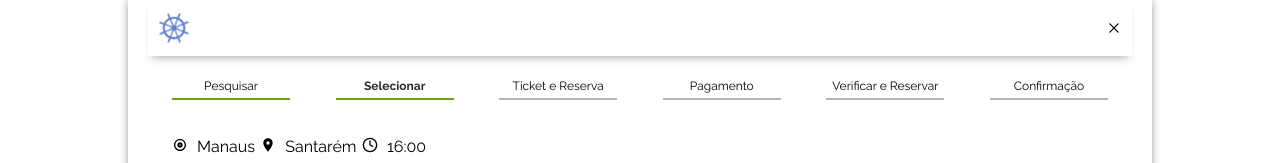
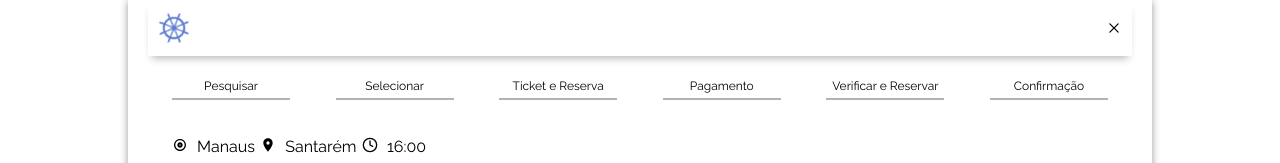
Before and after one commit to mandacaru08/ab-fullstack, a React (Vite) app: page /purchase/select in a window 1280 px wide. Shown: the top 163 px of the page. Built offline with nearby package versions, Linux system fonts and the light colour scheme; no server answers.

Commit message:
refact: refact context and inputs

```diff
--- a/src/App.jsx
+++ b/src/App.jsx
@@ -1,6 +1,7 @@
 import { BrowserRouter, Routes, Route } from "react-router-dom";
 
 import { TicketProvider } from "./contexts/ticket-context/TicketContext";
+import { ProgressProvider } from "./contexts/progress-context/ProgressContext";
 
 import Home from "./pages/homepage/Home";
 import SignIn from "./pages/user/SignIn";
@@ -13,12 +14,13 @@ import TicketOverview from "./pages/purchase/TicketOverview";
 
 function App() {
   return (
+    <BrowserRouter>
       <TicketProvider>
-      <BrowserRouter>
+        <ProgressProvider>
           <Routes>
-          <Route path="/" element={<Home />} />
             <Route path="/sign-in" element={<SignIn />} />
             <Route path="/sign-up" element={<SignUp />} />
+            <Route path="/" element={<Home />} />
             <Route path="/purchase/select" element={<Select />} />
             <Route
               path="/purchase/ticket-reservation"
@@ -34,8 +36,9 @@ function App() {
               element={<TicketOverview />}
             />
           </Routes>
+        </ProgressProvider>
+      </TicketProvider>
     </BrowserRouter>
-    </TicketProvider>
   );
 }
 
--- a/src/components/TextInput.jsx
+++ b/src/components/TextInput.jsx
@@ -56,7 +56,6 @@ const InputStyled = styled.input`
 
 const RequiredInput = ({ label }) => {
 
-  console.log(label)
   return (
     <label>
       {label}
--- /dev/null
+++ b/src/contexts/progress-context/ProgressContext.jsx
@@ -0,0 +1,39 @@
+import { createContext, useMemo } from "react";
+
+const ProgressContext = createContext();
+export default ProgressContext;
+
+export function ProgressProvider({ children }) {
+  const steps = useMemo(
+    () => [
+      { id: 0, stepName: "search", name: "Pesquisar", status: "pending" },
+      { id: 1, stepName: "select", name: "Selecionar", status: "pending" },
+      {
+        id: 2,
+        stepName: "ticket-reservation",
+        name: "Ticket e Reserva",
+        status: "pending",
+      },
+      { id: 3, stepName: "payment", name: "Pagamento", status: "pending" },
+      {
+        id: 4,
+        stepName: "ticket-verification",
+        name: "Verificar e Reservar",
+        status: "pending",
+      },
+      {
+        id: 5,
+        stepName: "ticket-overview",
+        name: "Confirmação",
+        status: "pending",
+      },
+    ],
+    []
+  );
+
+  return (
+    <ProgressContext.Provider value={{ steps }}>
+      {children}
+    </ProgressContext.Provider>
+  );
+}
--- a/src/contexts/ticket-context/TicketContext.jsx
+++ b/src/contexts/ticket-context/TicketContext.jsx
@@ -4,35 +4,25 @@ const TicketContext = createContext();
 export default TicketContext;
 
 export function TicketProvider({ children }) {
-  const steps = useMemo(
+
+  const ticketStatus = useMemo(
     () => [
-      { id: 0, stepName: "search", name: "Pesquisar", status: "done" },
-      { id: 1, stepName: "select", name: "Selecionar", status: "in-progress" },
       {
-        id: 2,
-        stepName: "ticket-reservation",
-        name: "Ticket e Reserva",
-        status: "pending",
-      },
-      { id: 3, stepName: "payment", name: "Pagamento", status: "pending" },
-      {
-        id: 4,
-        stepName: "ticket-verification",
-        name: "Verificar e Reservar",
-        status: "pending",
-      },
-      {
-        id: 5,
-        stepName: "ticket-overview",
-        name: "Confirmação",
-        status: "pending",
+        name: null,
+        ticketType: null,
+        timeAndDate: null,
+        boat: null,
+        from: null,
+        to: null,
+        paymentMethod: null,
+        value: null,
       },
     ],
     []
   );
 
   return (
-    <TicketContext.Provider value={{ steps }}>
+    <TicketContext.Provider value={{ ticketStatus }}>
       {children}
     </TicketContext.Provider>
   );
--- a/src/pages/purchase/StepsStatus.jsx
+++ b/src/pages/purchase/StepsStatus.jsx
@@ -2,7 +2,7 @@ import { useNavigate } from "react-router-dom";
 import { useContext } from "react";
 import styled from "styled-components";
 
-import TicketContext from "../../contexts/ticket-context/TicketContext";
+import ProgressContext from "../../contexts/progress-context/ProgressContext";
 
 export default function StepsStatus() {
   const navigate = useNavigate();
@@ -12,7 +12,7 @@ export default function StepsStatus() {
     navigate(route);
   }
 
-  const { steps } = useContext(TicketContext);
+  const { steps } = useContext(ProgressContext);
 
   return (
     <Container>
```
Also changed, not shown: src/pages/homepage/destination/components/TravelRoute.jsx (+17 -3 lines). Lines whose indentation alone changed are shown as unchanged.
